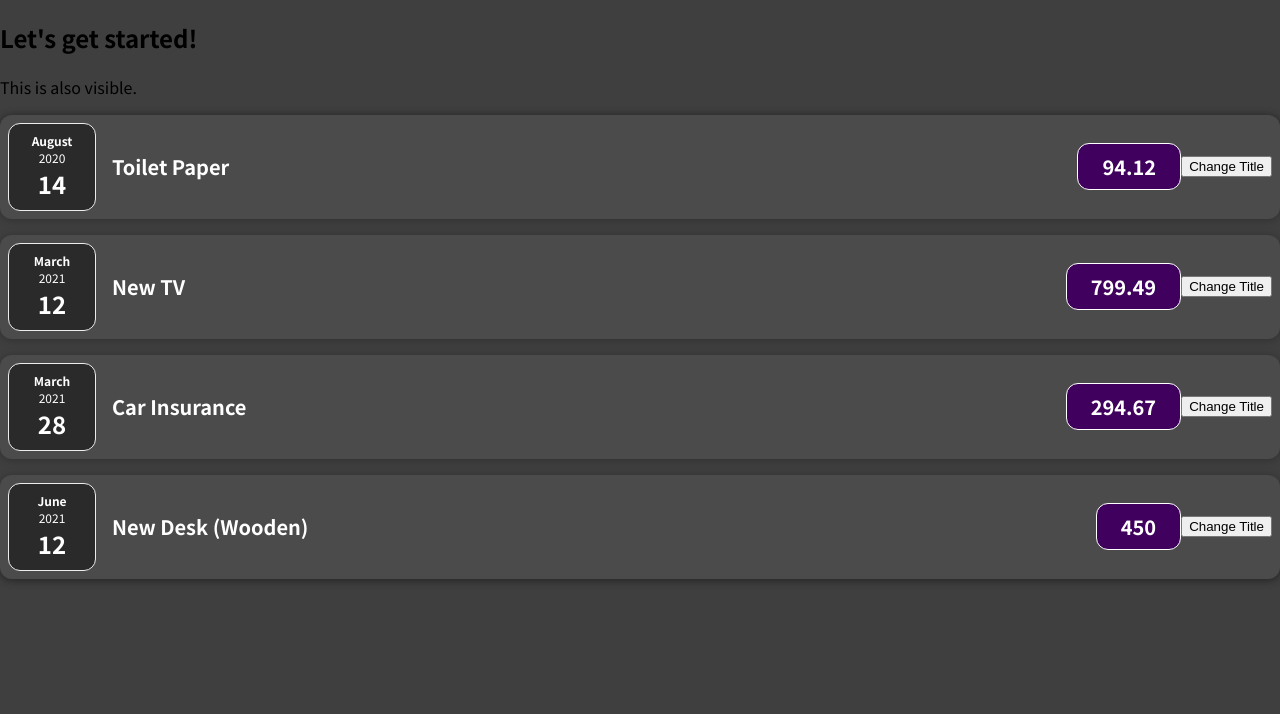
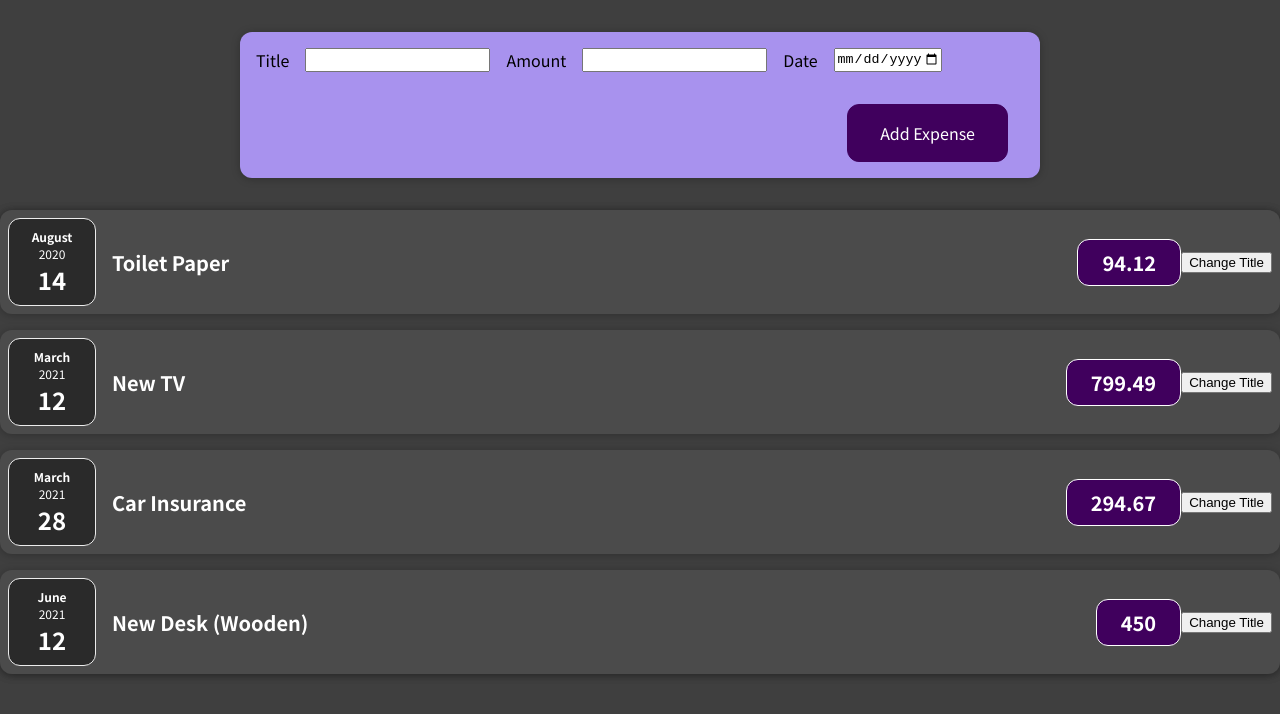
Before and after one commit to TaniaMishra/ctw_demo, a React (Create React App) app: page / in a window 1280 px wide. Shown: the top 714 px of the page. Built offline with nearby package versions, Linux system fonts and the light colour scheme.

Commit message:
progress check 6-3

```diff
--- a/src/App.js
+++ b/src/App.js
@@ -1,5 +1,6 @@
 import React from 'react';
 import Expenses from './components/Expenses';
+import NewExpense from './components/newExpense/NewExpense.js';
 
 function App() {
   const expenses = [
@@ -27,8 +28,7 @@
 
   return (
     <div>
-      <h2>Let's get started!</h2>
-      <p>This is also visible.</p>
+      <NewExpense></NewExpense>
       <Expenses items={expenses}></Expenses>
     </div>
   );
--- /dev/null
+++ b/src/components/newExpense/ExpenseForm.css
@@ -0,0 +1,26 @@
+.new-expense__controls {
+    display: flex;
+    flex-wrap: wrap;
+    gap: 1rem;
+    margin-bottom: 1rem;
+    text-align: left;
+  }
+
+  .new-expense__control label {
+    font-weight: bold;
+    margin-bottom: 0.5rem;
+    display: block;
+  }
+
+  .new-expense__control input {
+    font: inherit;
+    padding: 0.5rem;
+    border-radius: 6px;
+    border: 1px solid #ccc;
+    width: 20rem;
+    max-width: 100%;
+  }
+
+  .new-expense__actions {
+    text-align: right;
+  }
--- /dev/null
+++ b/src/components/newExpense/ExpenseForm.js
@@ -0,0 +1,30 @@
+import React from 'react';
+import './ExpenseForm.css';
+
+
+function ExpenseForm(){
+    return(
+        <form>
+            <div className="new-expense__controls">
+                <div className="new-expense__controls">
+                    <label>Title</label>
+                    <input type="text"></input>
+                </div>
+                <div className="new-expense__controls">
+                    <label>Amount</label>
+                    <input type="number" min="0.01" step="0.01"></input>
+                </div>
+                <div className="new-expense__controls">
+                    <label>Date</label>
+                    <input type="date" min="2019-01-01" max="2022-12-31"></input>
+                </div>
+            </div>
+            <div className='new-expense__actions'>
+                <button type='submit'>Add Expense</button>
+            </div>
+        </form>
+    );
+}
+
+
+export default ExpenseForm;
--- /dev/null
+++ b/src/components/newExpense/NewExpense.css
@@ -0,0 +1,38 @@
+.new-expense {
+    background-color: #a892ee;
+    padding: 1rem;
+    margin: 2rem auto;
+    width: 50rem;
+    max-width: 95%;
+    border-radius: 12px;
+    text-align: center;
+    box-shadow: 0 1px 8px rgba(0, 0, 0, 0.25);
+  }
+
+  .new-expense button {
+    font: inherit;
+    cursor: pointer;
+    padding: 1rem 2rem;
+    border: 1px solid #40005d;
+    background-color: #40005d;
+    color: white;
+    border-radius: 12px;
+    margin-right: 1rem;
+  }
+
+  .new-expense button:hover,
+  .new-expense button:active {
+    background-color: #510674;
+    border-color: #510674;
+  }
+
+  .new-expense button.alternative {
+    color: #220131;
+    border-color: transparent;
+    background-color: transparent;
+  }
+
+  .new-expense button.alternative:hover,
+  .new-expense button.alternative:active {
+    background-color: #ddb3f8;
+  }
--- /dev/null
+++ b/src/components/newExpense/NewExpense.js
@@ -0,0 +1,12 @@
+import React from 'react';
+import './NewExpense.css';
+import ExpenseForm from './ExpenseForm.js'
+
+function NewExpense(){
+    return(
+        <div className='new-expense'>
+            <ExpenseForm></ExpenseForm>
+        </div>
+    );
+}
+export default NewExpense;
```
Also changed, not shown: 1 other file (tests, documents, lock files or other folders).
